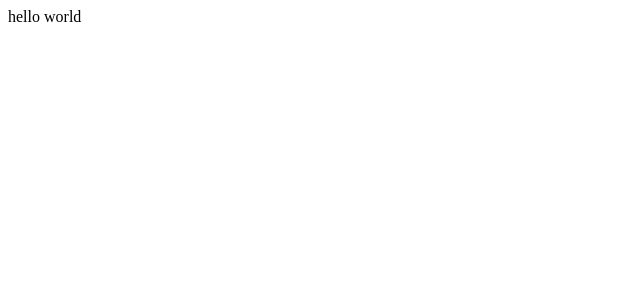
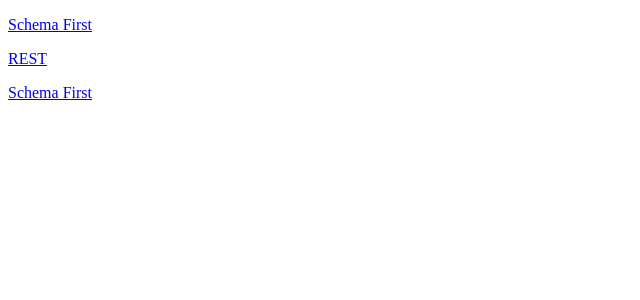
Before and after one commit to PabloSzx/graphql_what_why, a Next.js app: page / in a window 1280 px wide. Shown: the top 300 px of the page, without its empty margins (0-640 px from the left). Built offline with nearby package versions, Linux system fonts and the light colour scheme.

Commit message:
hello world clients

```diff
--- a/api/graphql/index.ts
+++ b/api/graphql/index.ts
@@ -22,6 +22,7 @@ const resolvers = {
 const apolloServer = new ApolloServer({
   typeDefs,
   resolvers,
+  cors: true,
 });
 
 const port = parseInt(process.env.PORT || "3000", 10);
--- a/api/rest/index.ts
+++ b/api/rest/index.ts
@@ -1,9 +1,11 @@
+import cors from "cors";
 import express from "express";
 
 import { helloWorldData } from "../data";
 
 const app = express();
 
+app.use(cors());
 app.get("/helloWorld", (_req, res) => {
   res.send(helloWorldData);
 });
--- a/api/type-graphql/index.ts
+++ b/api/type-graphql/index.ts
@@ -31,6 +31,7 @@ const apolloServer = new ApolloServer({
     resolvers: [HelloWorldResolver],
     emitSchemaFile: path.resolve(__dirname, "./schema.gql"),
   }),
+  cors: true,
 });
 
 const port = parseInt(process.env.PORT || "3000", 10);
--- a/src/pages/index.tsx
+++ b/src/pages/index.tsx
@@ -1,3 +1,23 @@
+import Link from "next/link";
+
 export default () => {
-  return <div>hello world</div>;
+  return (
+    <div>
+      <p>
+        <Link href="/schema_first" passHref>
+          <a>Schema First</a>
+        </Link>
+      </p>
+      <p>
+        <Link href="/rest" passHref>
+          <a>REST</a>
+        </Link>
+      </p>
+      <p>
+        <Link href="/code_first" passHref>
+          <a>Schema First</a>
+        </Link>
+      </p>
+    </div>
+  );
 };
```
Also changed, not shown: client/index.tsx (deleted, +0 -25 lines), package.json (+6 -2 lines), src/graphql/queries.ts (added, +9 -0 lines), src/pages/code_first.tsx (added, +14 -0 lines), src/pages/rest.tsx (added, +20 -0 lines), src/pages/schema_first.tsx (added, +14 -0 lines), 1 other file (tests, documents, lock files or other folders).
